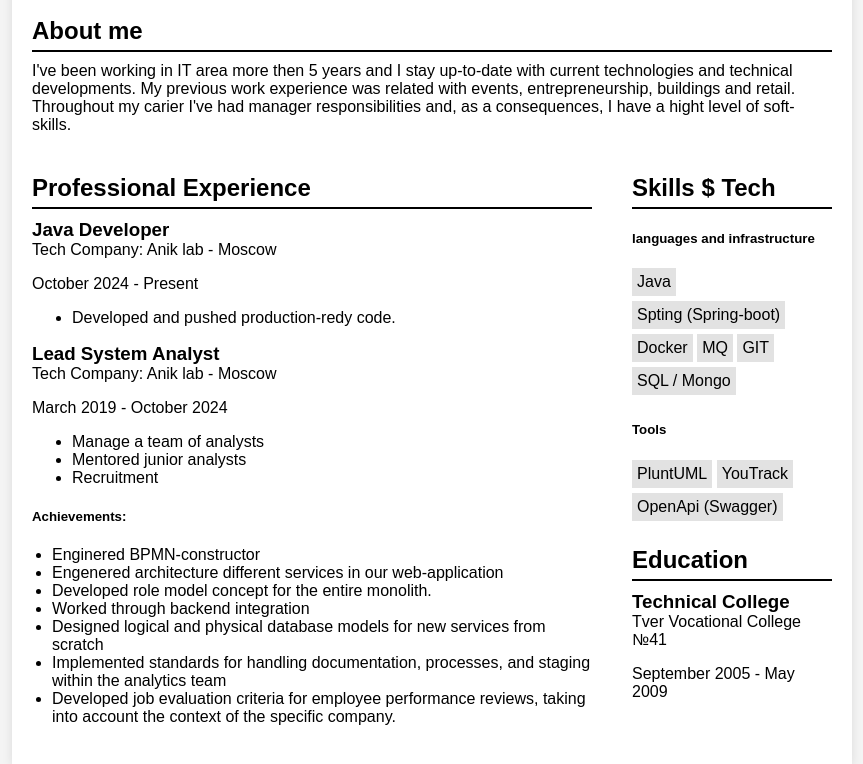
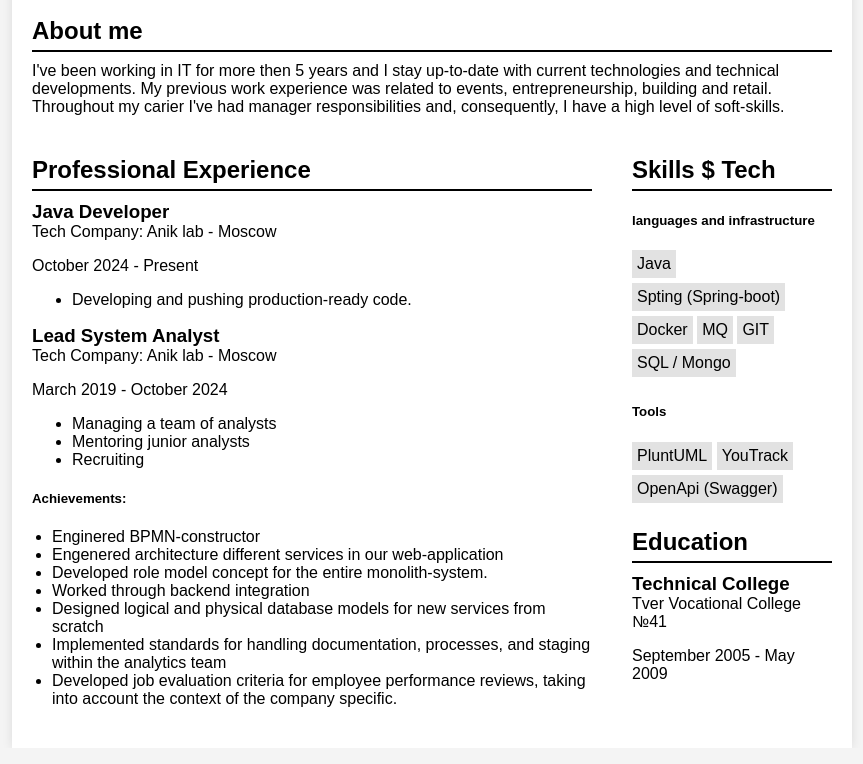
Before and after one commit to AndreySurovtsevJavaDev/resume, a plain HTML site: page index.html in a window 1280 px wide. Shown: the part 182-946 px from the top of the page, without its empty margins (208-1071 px from the left). Drawn offline with Linux system fonts and the light colour scheme.

Commit message:
correct some mistake

```diff
--- a/index.html
+++ b/index.html
@@ -26,8 +26,9 @@
     <div class="section">
       <h2>About me</h2>
       <div class="about">
-        <span>I've been working in IT area more then 5 years and I stay up-to-date with current technologies and technical developments. My previous work experience was related with events, entrepreneurship, buildings and retail.
-          Throughout my carier I've had manager responsibilities and, as a consequences, I have a hight level of soft-skills.</span>
+        <span>I've been working in IT for more then 5 years and I stay up-to-date with current technologies and technical developments.
+          My previous work experience was related to events, entrepreneurship, building and retail.
+          Throughout my carier I've had manager responsibilities and, consequently, I have a high level of soft-skills.</span>
       </div>
     </div>
     <div class="columns">
@@ -39,7 +40,7 @@
                     <span class="company">Tech Company: Anik lab</span> - <span class="location">Moscow</span>
                     <p class="dates">October 2024 - Present</p>
                     <ul>
-                        <li>Developed and pushed production-redy code.</li>
+                        <li>Developing and pushing production-ready code.</li>
                         <!-- <li></li> -->
                     </ul>
                     <!-- <div class="achievements">
@@ -55,20 +56,20 @@
                     <span class="company">Tech Company: Anik lab</span> - <span class="location">Moscow</span>
                     <p class="dates">March 2019 - October 2024</p>
                     <ul>
-                        <li> Manage a team of analysts</li>
-                        <li> Mentored junior analysts</li>
-                        <li> Recruitment</li>
+                        <li> Managing a team of analysts</li>
+                        <li> Mentoring junior analysts</li>
+                        <li> Recruiting</li>
                     </ul>
                     <div class="achievements">
                       <h5>Achievements:</h5>
                       <ul>
                           <li> Enginered BPMN-constructor</li>
                           <li> Engenered architecture different services in our web-application</li>
-                          <li> Developed role model concept for the entire monolith.</li>
+                          <li> Developed role model concept for the entire monolith-system.</li>
                           <li> Worked through backend integration</li>
                           <li> Designed logical and physical database models for new services from scratch </li>
                           <li> Implemented standards for handling documentation, processes, and staging within the analytics team</li>
-                          <li> Developed job evaluation criteria for employee performance reviews, taking into account the context of the specific company.</li>
+                          <li> Developed job evaluation criteria for employee performance reviews, taking into account the context of the company specific.</li>
                       </ul>
                   </div>
                 </div>
```
